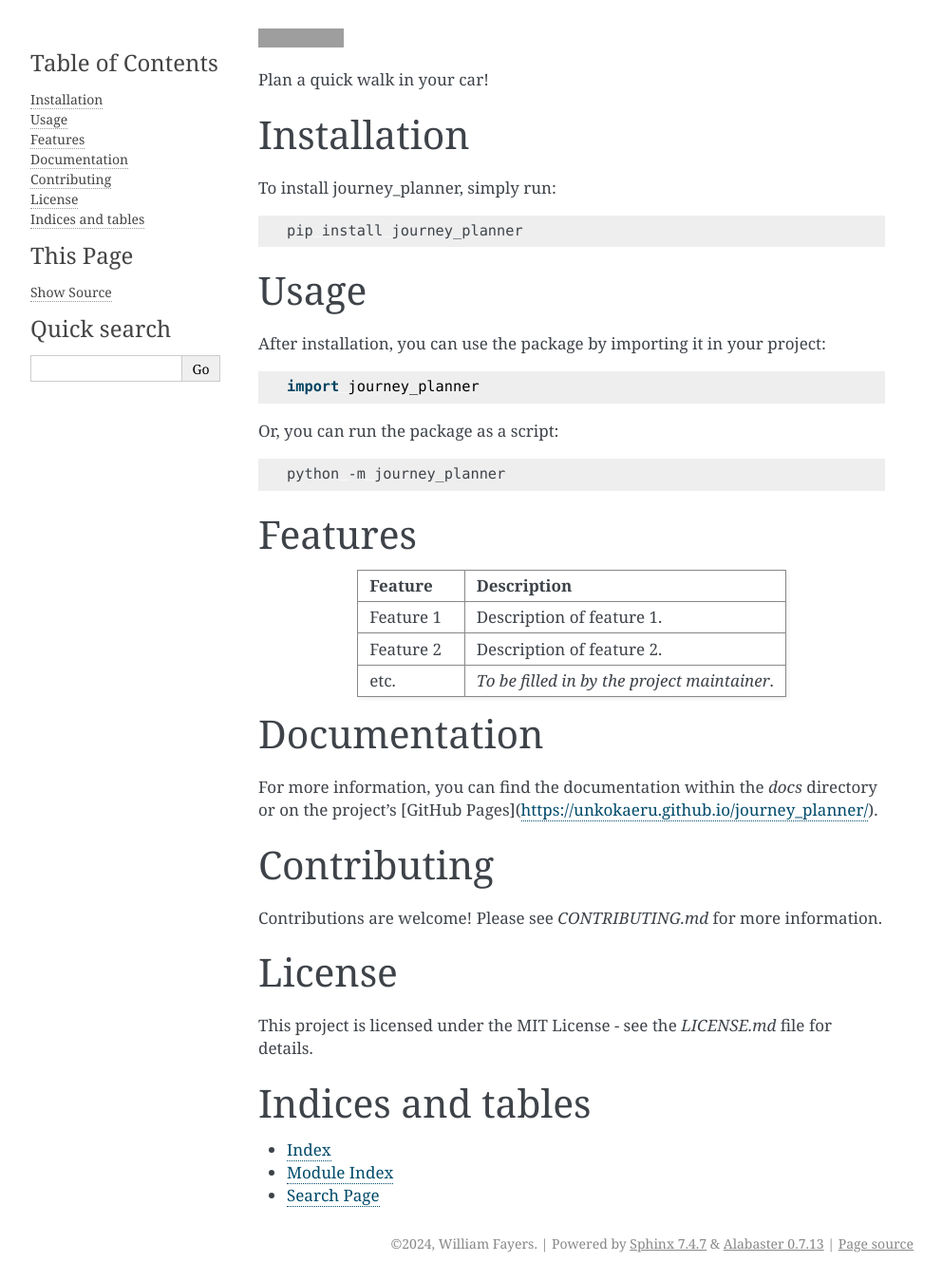
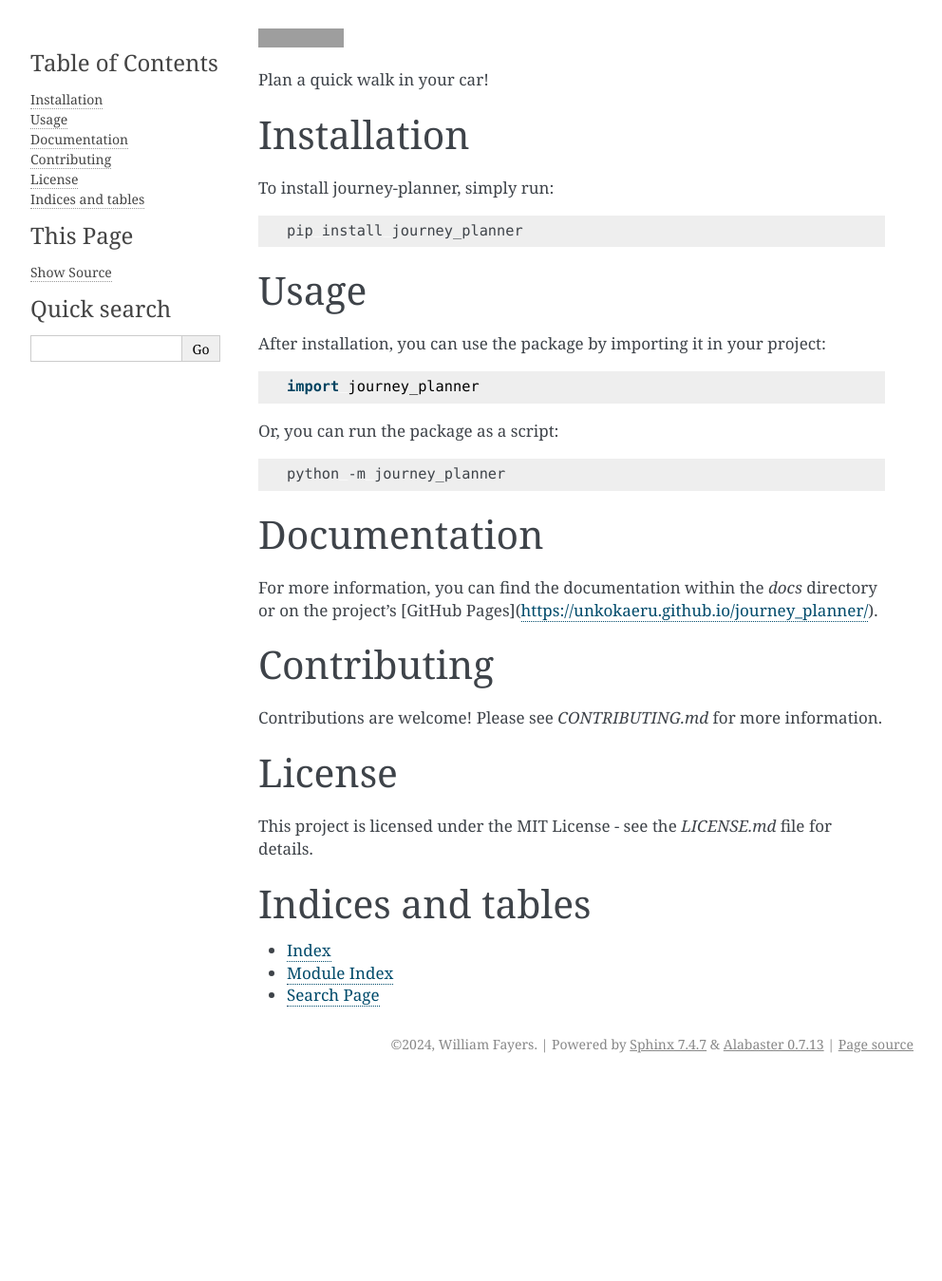
Before and after one commit to unkokaeru/journey-planner, a Sphinx documentation site: the page built from docs/source/index.rst, in a window 1280 px wide. Shown: the whole page at 95% size, without its empty margins (148-1140 px from the left). Built offline with Sphinx 7.4.7, drawn with Linux system fonts in a browser that asks for light colours; after the commit the page ends 1139 px from its top, so only the background shows below that; grey boxes are pictures that could not be loaded.

Commit message:
fix: line length and typos

```diff
--- a/docs/source/index.rst
+++ b/docs/source/index.rst
@@ -1,8 +1,8 @@
-   Welcome to the Journey_planner's documentation!
+   Welcome to the journey-planner's documentation!
    ================================================================
 
-.. image:: https://github.com/unkokaeru/journey_planner/actions/workflows/continuous_integration.yml/badge.svg
-    :target: https://github.com/unkokaeru/journey_planner/actions/workflows/continuous_integration.yml
+.. image:: https://github.com/unkokaeru/journey-planner/actions/workflows/continuous_integration.yml/badge.svg
+    :target: https://github.com/unkokaeru/journey-planner/actions/workflows/continuous_integration.yml
     :alt: Continuous Integration (CI) Tests
 
 Plan a quick walk in your car!
@@ -10,7 +10,7 @@
 Installation
 ------------
 
-To install journey_planner, simply run:
+To install journey-planner, simply run:
 
 .. code-block:: bash
 
@@ -30,22 +30,6 @@
 .. code-block:: bash
 
     python -m journey_planner
-
-Features
---------
-
-.. list-table::
-   :widths: 25 75
-   :header-rows: 1
-
-   * - Feature
-     - Description
-   * - Feature 1
-     - Description of feature 1.
-   * - Feature 2
-     - Description of feature 2.
-   * - etc.
-     - *To be filled in by the project maintainer*.
 
 Documentation
 -------------
--- a/pyproject.toml
+++ b/pyproject.toml
@@ -10,8 +10,8 @@
 license = "MIT"
 readme = "README.md"
 packages = [{include = "journey_planner", from = "source"}]
-homepage = "https://github.com/unkokaeru/journey_planner"
-repository = "https://github.com/unkokaeru/journey_planner"
+homepage = "https://github.com/unkokaeru/journey-planner"
+repository = "https://github.com/unkokaeru/journey-planner"
 include = ["LICENSE", "source/journey_planner/py.typed", "source/journey_planner/VERSION"]
 
 [tool.poetry.dependencies]
--- a/source/journey_planner/interface/command_line.py
+++ b/source/journey_planner/interface/command_line.py
@@ -60,7 +60,10 @@
         action="store",
         type=str,
         required=False,
-        help="Ending location for the journey, if not provided, the journey will be a return journey.",
+        help=(
+            "Ending location for the journey, "
+            "if not provided, the journey will be a return journey."
+        ),
     )  # Ending location
 
     argparser.add_argument(
```
Also changed, not shown: CONTRIBUTING.md (+4 -4 lines), README.md (+2 -2 lines), source/journey_planner/integrations/google_maps.py (+5 -4 lines).
